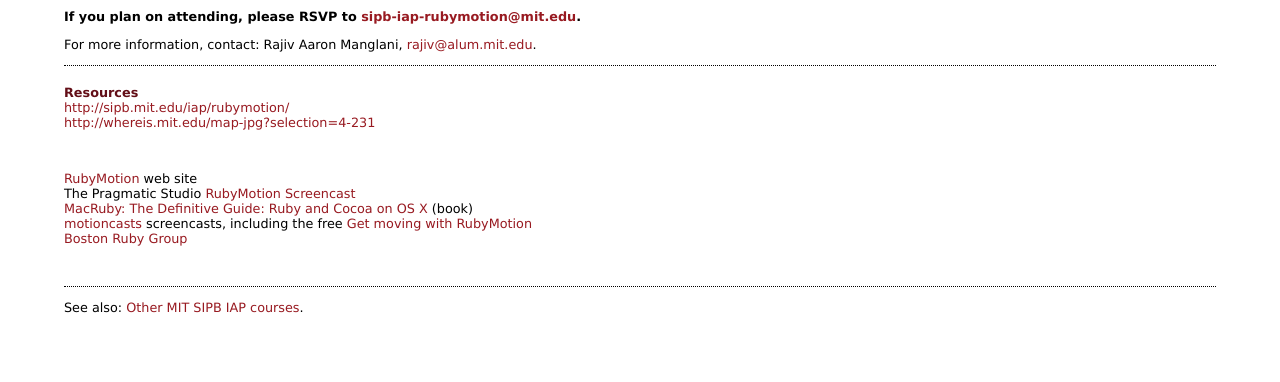
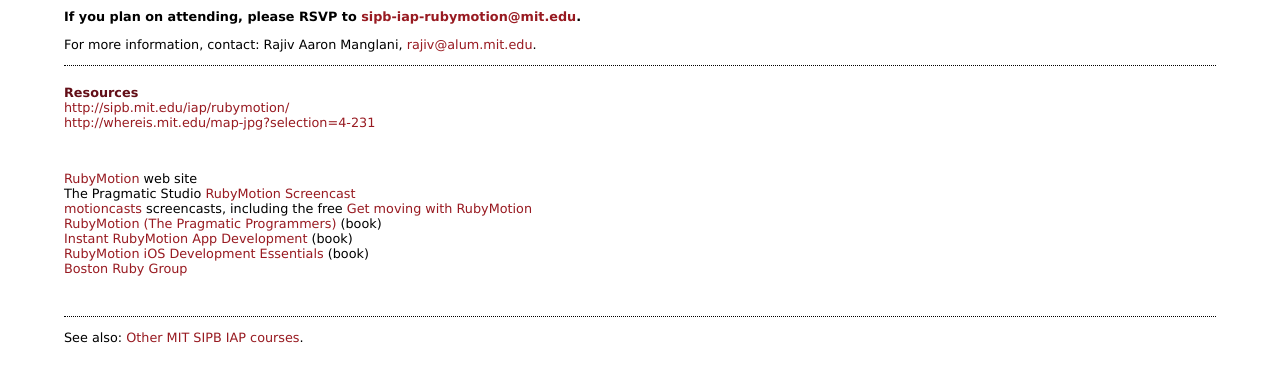
Before and after one commit to rajiv/iap-rubymotion, a plain HTML site: page index.html in a window 1280 px wide. Shown: the part 246-628 px from the top of the page. Drawn offline with Linux system fonts and the light colour scheme.

Commit message:
update resources.

```diff
--- a/index.html
+++ b/index.html
@@ -74,8 +74,10 @@
 <ul>
   <li><a href="http://www.rubymotion.com">RubyMotion</a> web site</li>
   <li>The Pragmatic Studio <a href="http://pragmaticstudio.com/screencasts/rubymotion">RubyMotion Screencast</a></li>
-  <li><a href="http://www.amazon.com/exec/obidos/ASIN/1449380379/rajivmanglani">MacRuby: The Definitive Guide: Ruby and Cocoa on OS X</a> (book)</li>
   <li><a href="http://motioncasts.tv">motioncasts</a> screencasts, including the free <a href="http://motioncasts.tv/get-moving-with-rubymotion/">Get moving with RubyMotion</a></li>
+  <li><a href="http://www.amazon.com/gp/product/1937785289/ref=as_li_qf_sp_asin_il_tl?ie=UTF8&camp=1789&creative=9325&creativeASIN=1937785289&linkCode=as2&tag=rajivmanglani">RubyMotion (The Pragmatic Programmers)</a> (book)</li>
+  <li><a href="http://www.amazon.com/gp/product/1849696527/ref=as_li_qf_sp_asin_il_tl?ie=UTF8&camp=1789&creative=9325&creativeASIN=1849696527&linkCode=as2&tag=rajivmanglani">Instant RubyMotion App Development</a> (book)</li>
+  <li><a href="http://www.amazon.com/gp/product/1849695229/ref=as_li_qf_sp_asin_il_tl?ie=UTF8&camp=1789&creative=9325&creativeASIN=1849695229&linkCode=as2&tag=rajivmanglani">RubyMotion iOS Development Essentials</a> (book)</li>
   <li><a href="http://bostonrb.org/">Boston Ruby Group</a></li>
 </ul>
 
```
